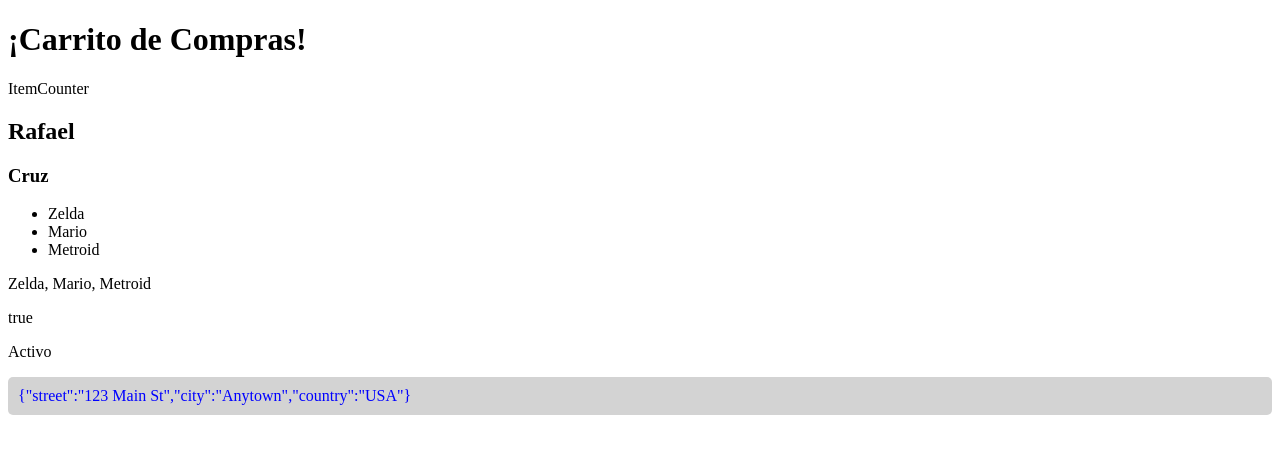
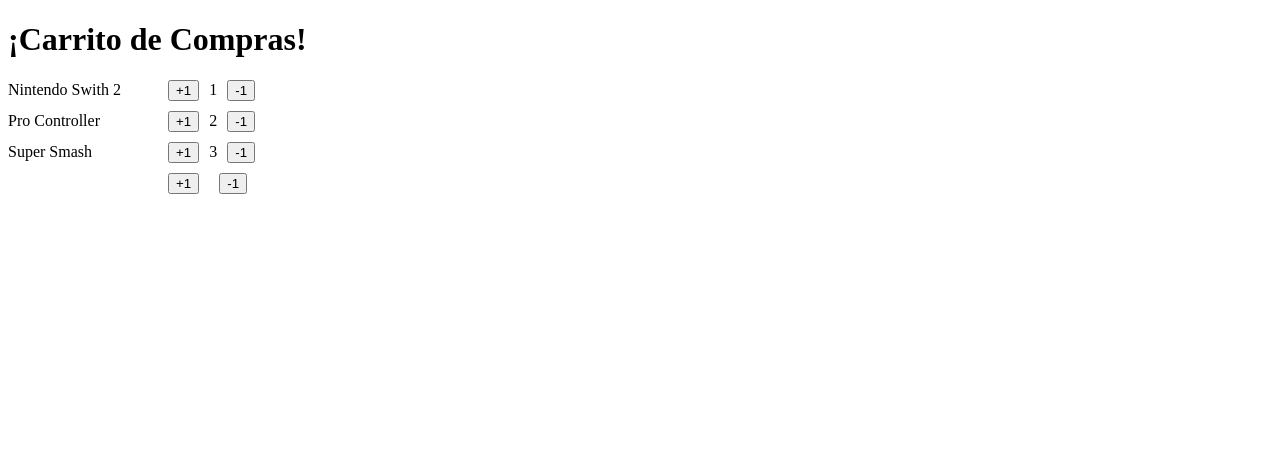
Before and after one commit to rcsystem/React, a React (Vite) app in the folder 02-first-steps/: page / in a window 1280 px wide. Shown: the top 454 px of the page. Built offline with nearby package versions, Linux system fonts and the light colour scheme.

Commit message:
ejercicios de count react

```diff
--- a/02-first-steps/src/FirstStepsApp.tsx
+++ b/02-first-steps/src/FirstStepsApp.tsx
@@ -4,7 +4,9 @@
   return (
     <>
       <h1>¡Carrito de Compras!</h1>
-      <ItemCounter />
+      <ItemCounter name="Nintendo Swith 2" quantity={1}/>
+      <ItemCounter name="Pro Controller" quantity={2}/>
+      <ItemCounter name="Super Smash" quantity={3}/>
     </>
   );
 }
--- a/02-first-steps/src/main.tsx
+++ b/02-first-steps/src/main.tsx
@@ -2,11 +2,12 @@
 import { createRoot } from 'react-dom/client'
 import { FirstStepsApp } from './FirstStepsApp'
 import { MyawesomeApp } from './MyAwesomeApp'
+import { ItemCounter } from './shopping-cart/ItemCounter'
 
 
 createRoot(document.getElementById('root')!).render(
   <StrictMode>
     <FirstStepsApp />
-    <MyawesomeApp />
+    <ItemCounter />
   </StrictMode>,
 )
--- a/02-first-steps/src/shopping-cart/ItemCounter.tsx
+++ b/02-first-steps/src/shopping-cart/ItemCounter.tsx
@@ -1,5 +1,26 @@
-export const ItemCounter = () => {
+interface Props {
+  name: string;
+  quantity?: number;
+
+}
+
+
+
+export const ItemCounter = ({name, quantity}:Props) => {
   return (
-    <div>ItemCounter</div>
+    <section style={{
+      display:'flex',
+      alignItems: 'center',
+      gap: 10,
+      marginTop: 10,
+    }}>
+      <span style={{
+        width:150,
+      }}>{name}</span>
+      <button>+1</button>
+      <span>{quantity}</span>
+      <button>-1</button>
+
+    </section>
   )
 }
```
